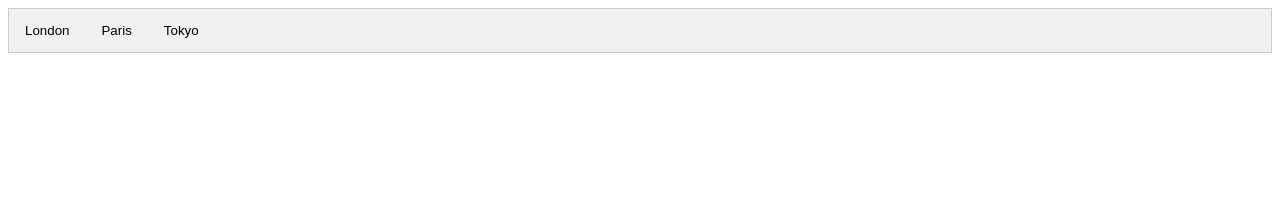
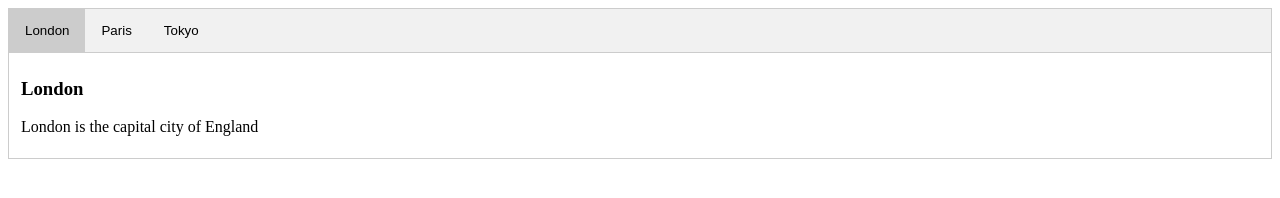
Before and after one commit to robelperey/practice-component-creation, a plain HTML site: page tabs/index.html in a window 1280 px wide. Both pictures are taken after a click on the button "London". Drawn offline with Linux system fonts and the light colour scheme.

Commit message:
add JS functionality

```diff
--- a/tabs/index.js
+++ b/tabs/index.js
@@ -0,0 +1,28 @@
+const tabLinksEl = document.querySelectorAll(".tablinks");
+const tabContentsEl = document.querySelectorAll(".tabcontent");
+
+tabLinksEl.forEach((link) => {
+  link.addEventListener("click", openInfo);
+});
+
+function openInfo(e) {
+  let selectedCity = e.target.textContent.toLowerCase();
+
+  for (let i = 0; i < tabContentsEl.length; i++) {
+    let currentCity = tabContentsEl[i];
+    if (currentCity.id === selectedCity) {
+      currentCity.style.display = "block";
+    } else {
+      currentCity.style.display = "none";
+    }
+  }
+
+  for (let i = 0; i < tabLinksEl.length; i++) {
+    let currentLink = tabLinksEl[i];
+    if (currentLink.textContent.toLowerCase() === selectedCity) {
+      currentLink.classList.add("active");
+    } else {
+      currentLink.classList.remove("active");
+    }
+  }
+}
--- a/tabs/style.css
+++ b/tabs/style.css
@@ -33,4 +33,14 @@
   border: 1px solid #ccc;
   border-top: none;
   display: none;
+  animation: fadeEffect 1s;
 }
+
+@keyframes fadeEffect {
+  from {
+    opacity: 0;
+  }
+  to {
+    opacity: 1;
+  }
+}
```
